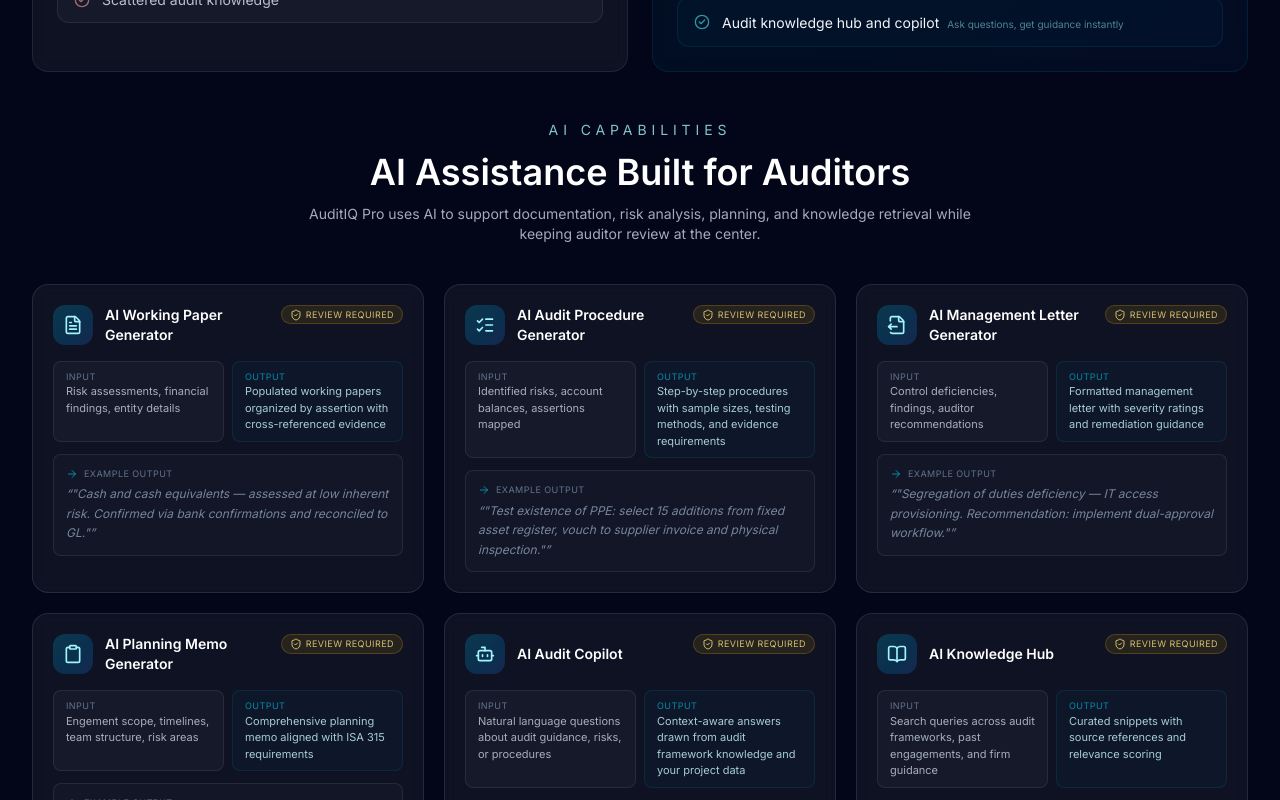
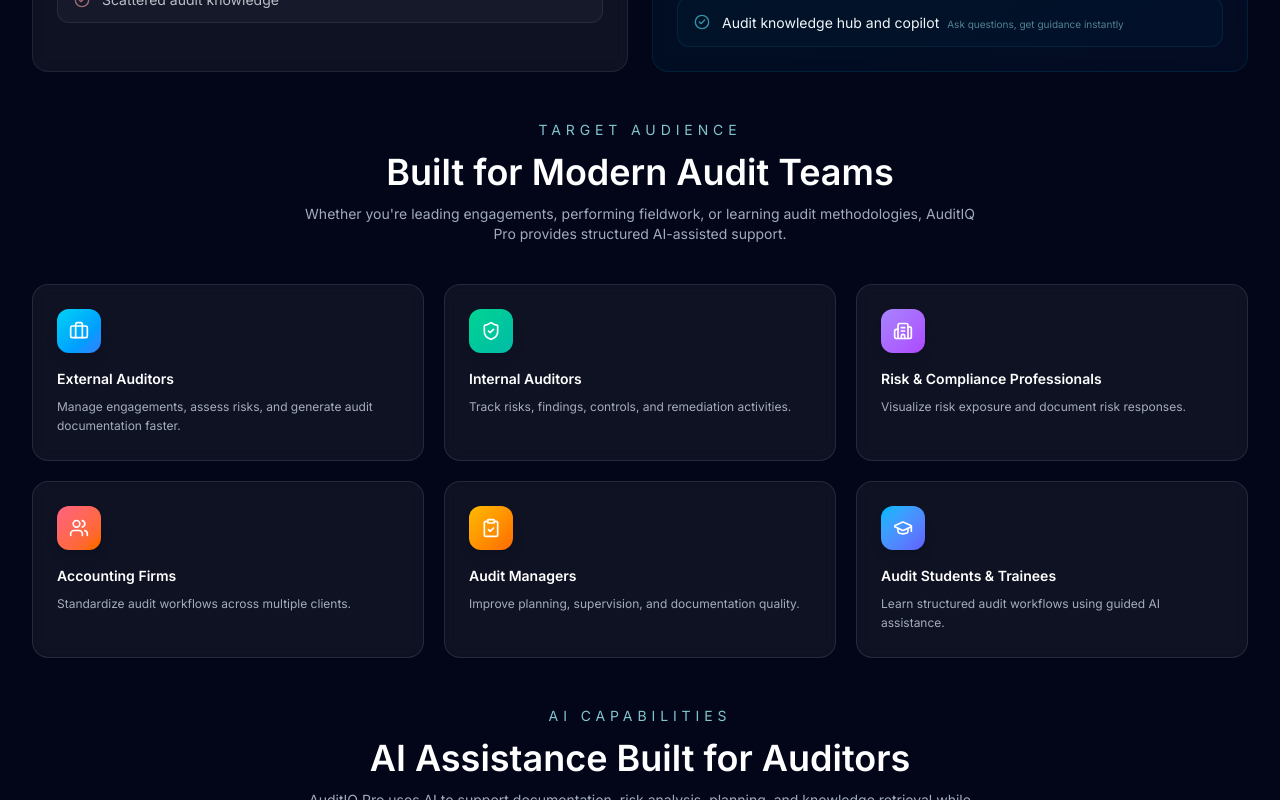
Before and after one commit to Muhammad-Waleed-ur-Rehman/AuditIQ_Pro, a React (Vite) app: page / in a window 1280 px wide. Shown: the part 5920-6720 px from the top of the page. Built offline with nearby package versions, Linux system fonts and the light colour scheme; no server answers.

Commit message:
feat: add WhoItsFor section with 6 audience cards between ProblemSolution and AIFeaturesShowcase

```diff
--- /dev/null
+++ b/src/components/landing/WhoItsFor.jsx
@@ -0,0 +1,135 @@
+import { useEffect, useRef } from 'react';
+import { gsap } from 'gsap';
+import { ScrollTrigger } from 'gsap/ScrollTrigger';
+import { Briefcase, ShieldCheck, Building2, GraduationCap, Users, ClipboardCheck } from 'lucide-react';
+
+gsap.registerPlugin(ScrollTrigger);
+
+const audiences = [
+  {
+    icon: Briefcase,
+    title: 'External Auditors',
+    description:
+      'Manage engagements, assess risks, and generate audit documentation faster.',
+    accent: 'from-cyan-400 to-blue-500',
+  },
+  {
+    icon: ShieldCheck,
+    title: 'Internal Auditors',
+    description:
+      'Track risks, findings, controls, and remediation activities.',
+    accent: 'from-emerald-400 to-teal-500',
+  },
+  {
+    icon: Building2,
+    title: 'Risk & Compliance Professionals',
+    description:
+      'Visualize risk exposure and document risk responses.',
+    accent: 'from-violet-400 to-purple-500',
+  },
+  {
+    icon: Users,
+    title: 'Accounting Firms',
+    description:
+      'Standardize audit workflows across multiple clients.',
+    accent: 'from-rose-400 to-orange-500',
+  },
+  {
+    icon: ClipboardCheck,
+    title: 'Audit Managers',
+    description:
+      'Improve planning, supervision, and documentation quality.',
+    accent: 'from-amber-400 to-orange-500',
+  },
+  {
+    icon: GraduationCap,
+    title: 'Audit Students & Trainees',
+    description:
+      'Learn structured audit workflows using guided AI assistance.',
+    accent: 'from-sky-400 to-indigo-500',
+  },
+];
+
+function AudienceCard({ audience, index }) {
+  const cardRef = useRef(null);
+
+  useEffect(() => {
+    const el = cardRef.current;
+    if (!el) return;
+
+    const ctx = gsap.context(() => {
+      gsap.fromTo(
+        el,
+        { opacity: 0, y: 30 },
+        {
+          opacity: 1,
+          y: 0,
+          duration: 0.7,
+          ease: 'power3.out',
+          delay: index * 0.08,
+          scrollTrigger: { trigger: el, start: 'top 85%', once: true },
+        }
+      );
+    }, el);
+
+    return () => ctx.revert();
+  }, [index]);
+
+  return (
+    <div
+      ref={cardRef}
+      className="group rounded-2xl border border-white/10 bg-white/5 p-6 backdrop-blur-sm transition-all duration-500 hover:-translate-y-1.5 hover:border-cyan-400/30 hover:shadow-lg hover:shadow-cyan-400/5"
+    >
+      <div className={`mb-4 flex h-11 w-11 items-center justify-center rounded-xl bg-gradient-to-br ${audience.accent} shadow-lg`}>
+        <audience.icon className="h-5 w-5 text-white" />
+      </div>
+      <h3 className="text-sm font-semibold text-white">{audience.title}</h3>
+      <p className="mt-2 text-xs text-slate-300/80 leading-relaxed">{audience.description}</p>
+    </div>
+  );
+}
+
+export default function WhoItsFor() {
+  const sectionRef = useRef(null);
+
+  useEffect(() => {
+    const el = sectionRef.current;
+    if (!el) return;
+
+    const ctx = gsap.context(() => {
+      gsap.fromTo(
+        '[data-who-heading]',
+        { opacity: 0, y: 20 },
+        {
+          opacity: 1,
+          y: 0,
+          duration: 0.7,
+          ease: 'power2.out',
+          scrollTrigger: { trigger: el, start: 'top 80%', once: true },
+        }
+      );
+    }, el);
+
+    return () => ctx.revert();
+  }, []);
+
+  return (
+    <section ref={sectionRef}>
+      <div className="mb-10 text-center" data-who-heading>
+        <p className="text-sm uppercase tracking-[0.35em] text-cyan-200/80">Target Audience</p>
+        <h2 className="mt-3 text-3xl font-semibold text-white md:text-4xl">
+          Built for Modern Audit Teams
+        </h2>
+        <p className="mx-auto mt-3 max-w-2xl text-sm text-slate-300/80">
+          Whether you&apos;re leading engagements, performing fieldwork, or learning audit methodologies, AuditIQ Pro provides structured AI-assisted support.
+        </p>
+      </div>
+
+      <div className="grid gap-5 sm:grid-cols-2 lg:grid-cols-3">
+        {audiences.map((audience, index) => (
+          <AudienceCard key={audience.title} audience={audience} index={index} />
+        ))}
+      </div>
+    </section>
+  );
+}
--- a/src/pages/Landing.jsx
+++ b/src/pages/Landing.jsx
@@ -7,6 +7,7 @@
 import ProductShowcase from '../components/landing/ProductShowcase';
 import HowItWorks from '../components/landing/HowItWorks';
 import ProblemSolution from '../components/landing/ProblemSolution';
+import WhoItsFor from '../components/landing/WhoItsFor';
 import AIFeaturesShowcase from '../components/landing/AIFeaturesShowcase';
 import FAQSection from '../components/landing/FAQSection';
 import ParticleBackground from '../components/landing/ParticleBackground';
@@ -61,6 +62,10 @@
             <ProblemSolution />
           </section>
 
+          <section id="audience" className="mt-12">
+            <WhoItsFor />
+          </section>
+
           <section id="ai-features" className="mt-12">
             <AIFeaturesShowcase />
           </section>
```
